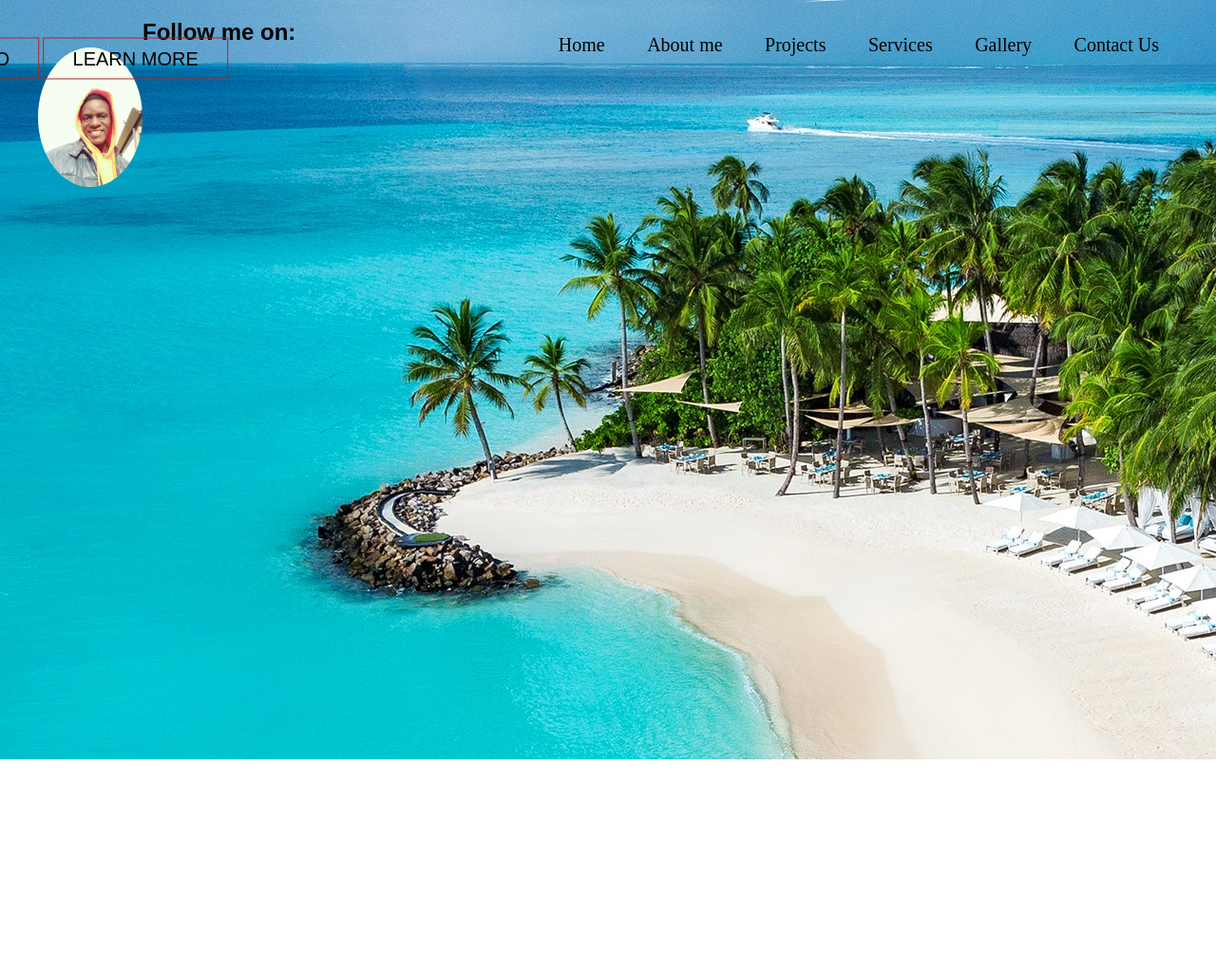
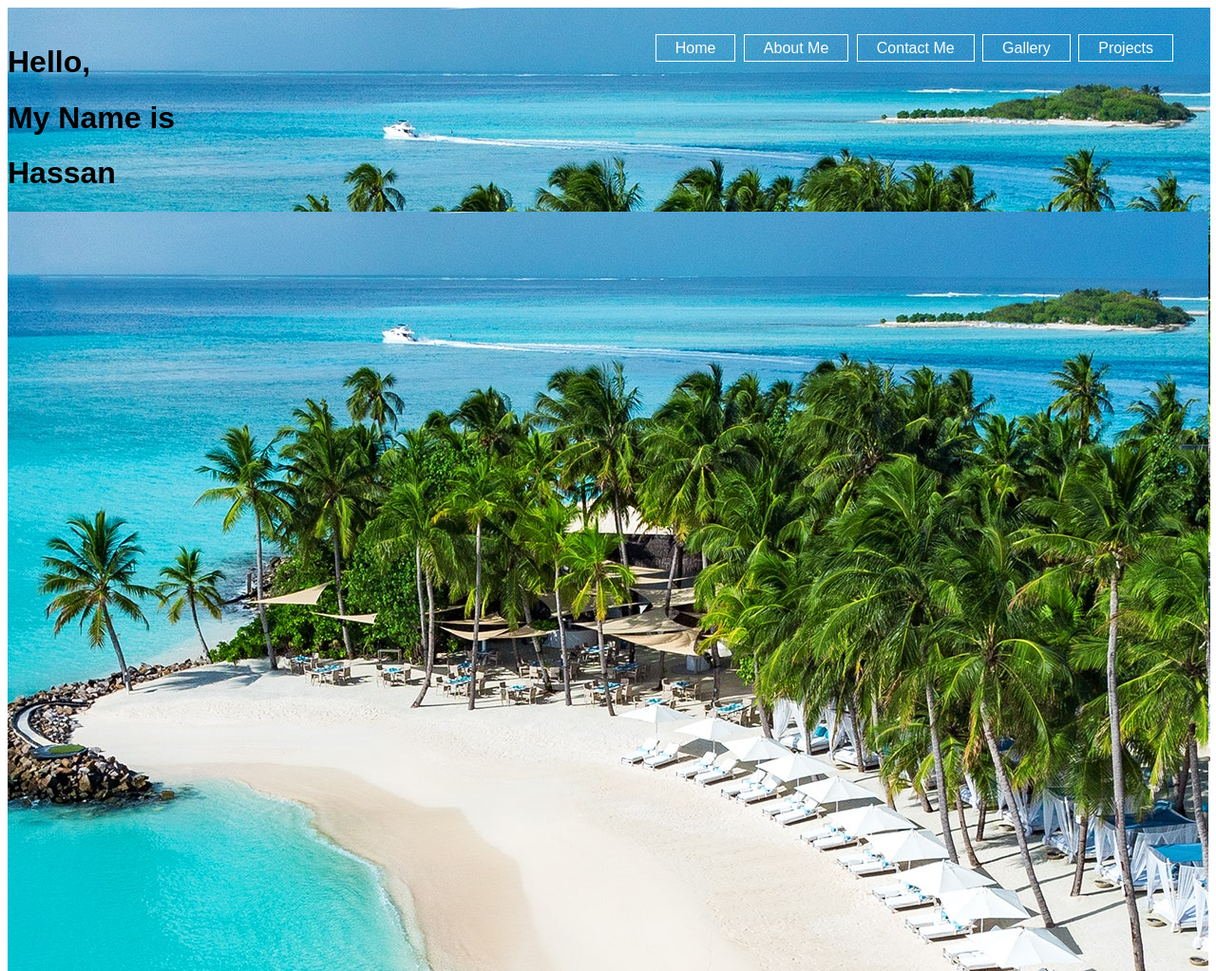
Before and after one commit to Hassanhans/mypage, a plain HTML site: page index.html in a window 1280 px wide. Shown: the whole page at 95% size. Before the commit the page ends 800 px from the top, so only its background shows below. Drawn offline with Linux system fonts and the light colour scheme.

Commit message:
added fonts

```diff
--- a/index.html
+++ b/index.html
@@ -5,41 +5,28 @@
     <meta http-equiv="X-UA-Compatible" content="IE=edge">
     <meta name="viewport" content="width=device-width, initial-scale=1.0">
     <link rel="stylesheet" href="style.css">
-    <title>My page</title>
+    <title>My Website</title>
 </head>
 <body>
     <header>
         <div class="main">
             <div class="logo">
-                <img src="images/BeautyPlus_20210130145149786_save.jpg" alt="logo">
+                <img src="">
             </div>
-            <ul>
-                <li class="active"><a href="#">Home</a></li>
-                <li><a href="#">About me</a></li>
-                <li><a href="#">Projects</a></li>
-                <li><a href="#">Services</a></li>
-                <li><a href="#">Gallery</a></li>
-                <li><a href="#">Contact Us</a></li>
+                <ul>
+                    <li><a href="#home">Home</a></li>
+                    <li><a href="#news">About Me</a></li>
+                    <li><a href="#contact">Contact Me</a></li>
+                    <li><a href="#about">Gallery</a></li>
+                    <li><a href="#about">Projects</a></li>
+                  </ul>
+                  </div>
+                  <div class="title"></div>
+                        <h1> Hello, </h1>
+                        <h1>My Name is </h1>
+                        <h1> Hassan</h1>
+                  </div>
 
-            </ul>
-            <div class="title">
-                <h1>HASSAN WASSWA</h1>
-            </div>
-            <div class="button">
-                <a href="#" class="btn">WATCH VIDEO</a>
-                <a href="#" class="btn">LEARN MORE</a>
-
-            </div>
-            <div class="boxes">
-                <h2>Follow me on:</h2>
-                <ul>
-                  <li><a href="https://www.instagram.com/marcochellogs/" target="_blank"><i class="fab fa-instagram"></i></a></li>
-                  <li><a href="https://www.facebook.com/hassan.hans.5454" target="_blank"><i class="fab fa-facebook-square"></i></a></li>
-                  <li><a href="https://github.com/Hassanhans" target="_blank"><i class="fab fa-github-square"></i></a></li>
-                </ul>
-              </div>
-
-        </div>
-    </header>
+<header>
 </body>
 </html>
--- a/style.css
+++ b/style.css
@@ -1,101 +1,64 @@
+* {
+    margin: 2;
+    padding: 0;
+    font-family: sans-serif;
+    margin-right: 2px;
 
-}
-header {
-height: 100hv;
-background-size: cover;
-background-position: center center;
-position: relative;
-}
-ul {
-    float: right;
-    list-style-type: none;
-    margin: top 30px;px ;
-}
-ul li{
-    display:inline-block;
-}
-ul li a{
-    text-decoration: none;
-    color: black;
-    padding: 5px 20px;
-    font-family: poppins;
-    font-size: 20px
-}
-ul li a :hover{
-    border: 1px solid brown;
-    padding: 10px 10px;
-    color: black;
-    text-decoration: none;
-    font-size: 10px;
-    display: inline;
-}
-ul li :active a{
-    background-color: black;
-    color: brown;
-}
-.logo img{
-   float: left;
-   width: 110px;
-   border-radius: 70%;
-   margin-top: 30px;
-}
-   .main{
-       max-width: 1200px;
-       margin:auto;
 
-   }
-
-    #id hassan{
-        text-align: center;
-    }
-.title{
-    position: absolute;
-    width: 600px;
-    height: 300px;
-    left: 50px;
-    transform: translate(-50%,-50%);
-    text-align: center;
-.hassan{
-    color:yellowgreen;
-    font-family: 70px;
-    font-size: 60px;
-    text-transform: uppercase;
-}
-}
-h1{
-    color:yellowgreen;
-    font-family: 70px;
-    text-align: center;
-    font-size: 60px;
-    text-transform: uppercase;
 
 }
 
-.button{
-    position: absolute;
-    top: 62px;
-    left: 50pix;
-    transform: translate(-50%, -50%);
-    text-align: center;
-    margin: 0;
+header{
+    background-image:url(images/Aerial-One&OnlyReethiRah-Maldives-CRHotel.jpg);
+    height: 100vh;
+    background-position: top center;
+    position: relative;
+    z-index: 1;
+    box-sizing: border-box;
 
 
 }
-.btn{
-    border: 1px solid brown;
-    padding: 10px 30px;
+
+ul{
+    float: right;
+    list-style-type: none;s
+    margin-top: 10px;
+}
+
+ul li{
+    display: inline-block;
+}
+
+ul li a{
+    text-decoration: none;
+    color: #fff;
+    padding: 5px 20px;
+    border: 1px solid #fff;
+    transition: 0.6e ease;
+}
+
+ul li a:hover{
+    background-color: #fff;
+    color: #000;
+}
+
+ul li.active a{
+    background-color: #fff;
     color: black;
-    text-decoration: none;
-    font-size: 20px;
-    display: inline;
 }
-.btn:hover{
-    background-color: brown;
-    color: white;
+
+
+.main{
+    max-width: 1200px;
+    margin: auto;
+
 }
-body {
-    margin: 0;
-    font-family: Arial, Helvetica, sans-serif;
-    background-image: url(images/Aerial-One&OnlyReethiRah-Maldives-CRHotel.jpg);
 
-  }
+.title{
+    position:absolute;
+    top: 50%;
+    left: 50%;
+    transform: translate(-50% ,-50%);
+
+
+}
```
Also changed, not shown: images/logo.png.jpg (renamed from images/BeautyPlus_20210130145149786_save.jpg).
